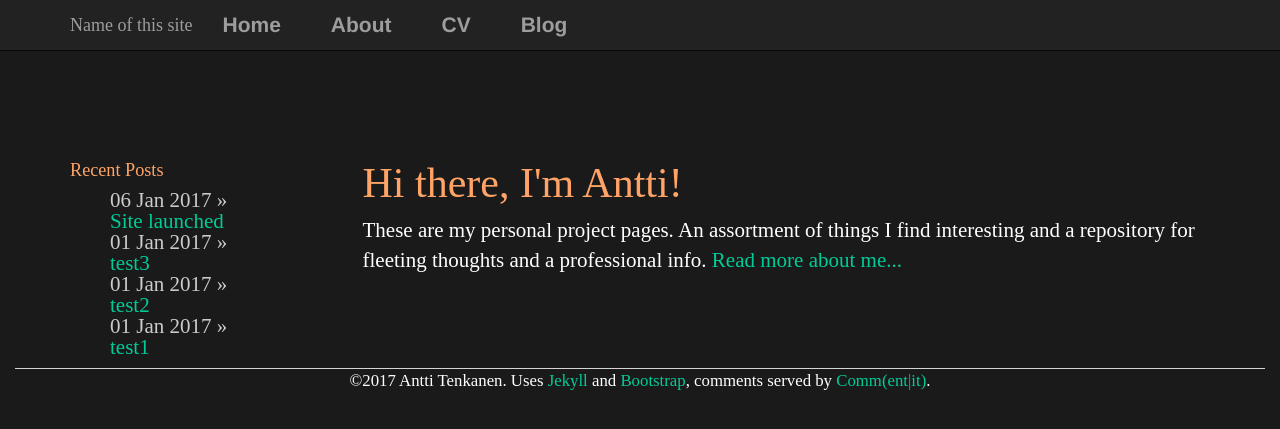
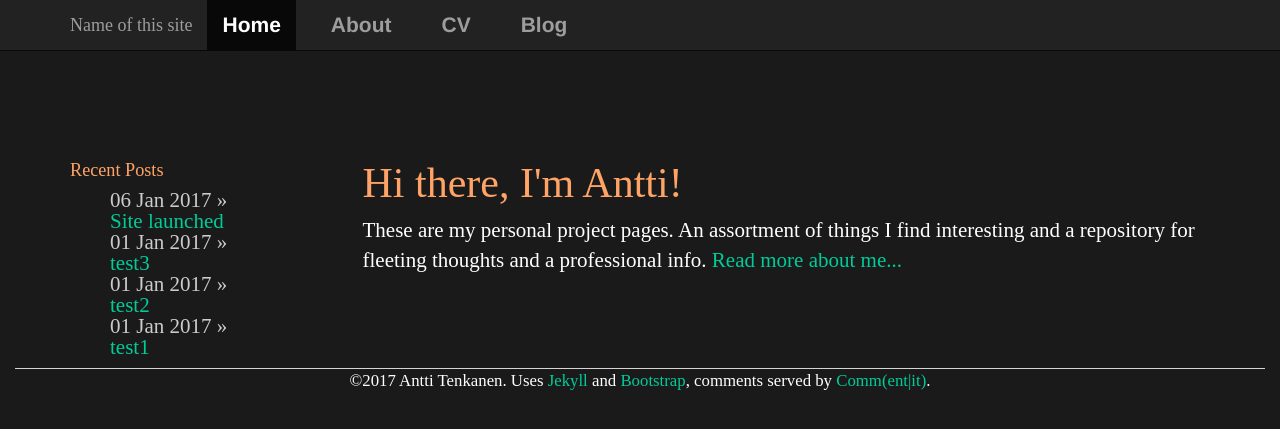
Before and after one commit to plantecophys/plantecophys, a Jekyll site: the page built from index.html, in a window 1280 px wide. Shown: the top 429 px of the page. Built offline with Jekyll 4.4.1, drawn with Linux system fonts in a browser that asks for light colours; the list of posts is cut into pages by our own code.

Commit message:
Update header.html

```diff
--- a/_includes/header.html
+++ b/_includes/header.html
@@ -25,7 +25,7 @@
                   </div>
                   <div id="navbar" class="collapse navbar-collapse">
                   <ul class="nav navbar-nav">
-                        <li><a href="{{ site.baseurl }}/">Home</a></li>
+                        <li class="active"><a href="{{ site.baseurl }}/">Home</a></li>
                         <li><a href="{{ site.baseurl }}/about">About</a></li>
                         <li><a href="{{ site.baseurl }}/cv">CV</a></li>
                         <li><a href="{{ site.baseurl }}/blog">Blog</a></li>
```
